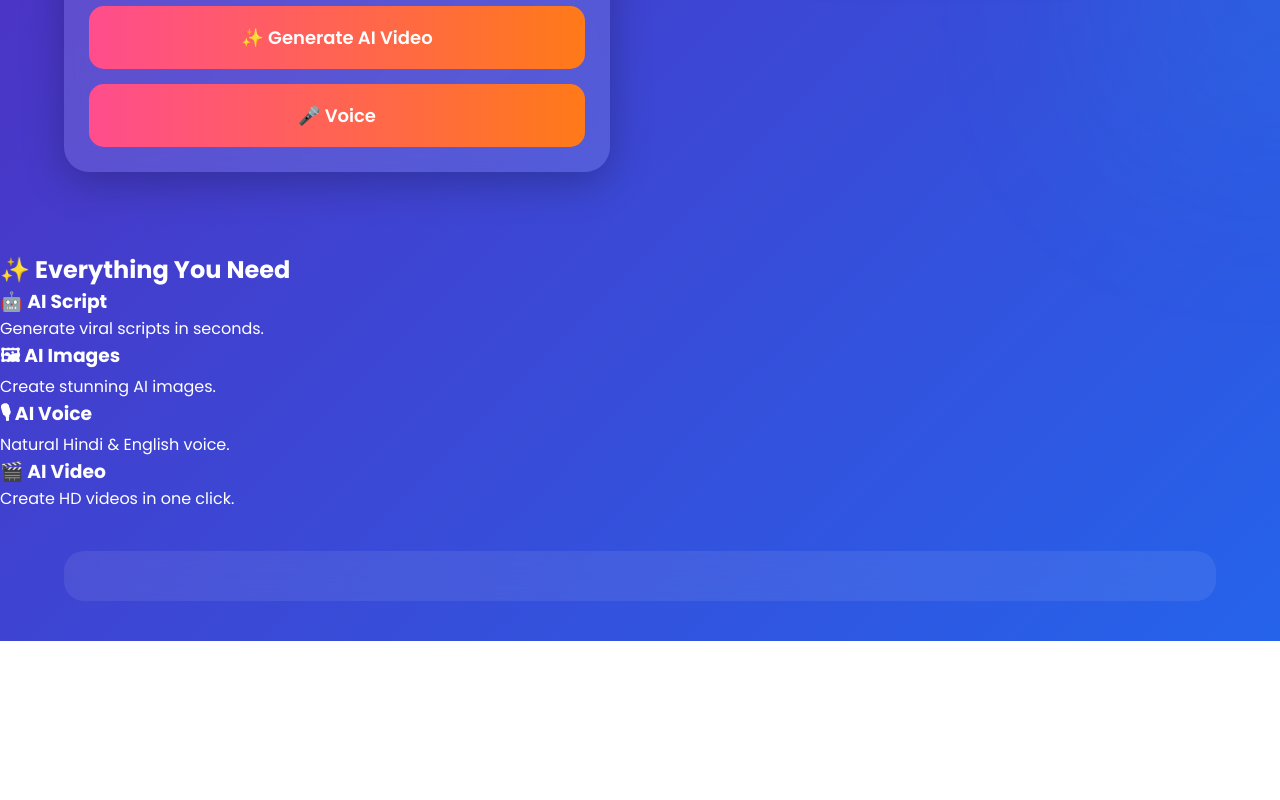
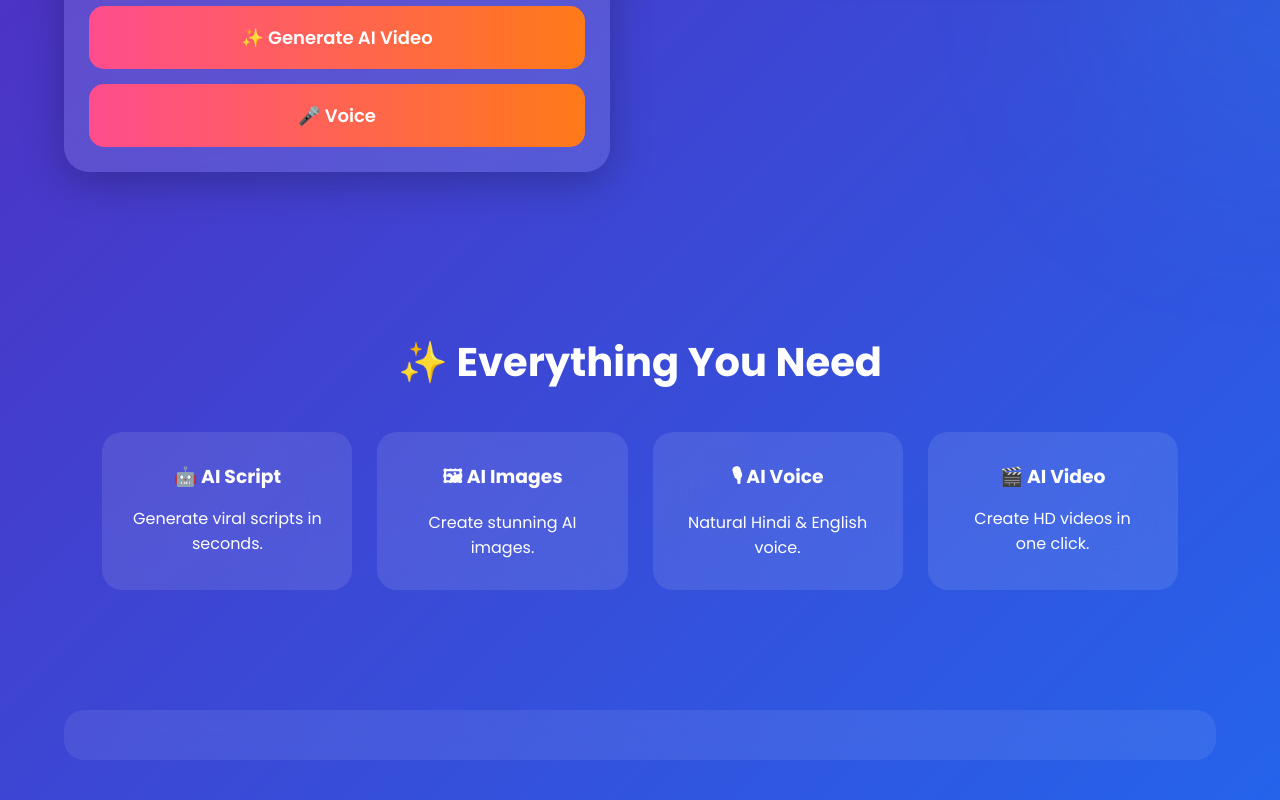
Before and after one commit to sy4773835-ui/AI-Video-Generator-, a website: page index.html in a window 1280 px wide. Shown: the part 805-1605 px from the top of the page. Before the commit the page ends 1446 px from the top, so only its background shows below. Drawn offline with Linux system fonts and the light colour scheme.

Commit message:
Add styles for features section and feature cards

```diff
--- a/style.css
+++ b/style.css
@@ -363,3 +363,35 @@ transition:.3s;
 .voice-btn:hover{
 transform:scale(1.05);
 }
+.features{
+padding:80px 8%;
+text-align:center;
+}
+
+.features h2{
+font-size:40px;
+margin-bottom:40px;
+}
+
+.feature-grid{
+display:grid;
+grid-template-columns:repeat(auto-fit,minmax(220px,1fr));
+gap:25px;
+}
+
+.feature-card{
+background:rgba(255,255,255,.10);
+backdrop-filter:blur(20px);
+padding:30px;
+border-radius:20px;
+transition:.3s;
+}
+
+.feature-card:hover{
+transform:translateY(-10px);
+box-shadow:0 15px 35px rgba(0,0,0,.25);
+}
+
+.feature-card h3{
+margin-bottom:15px;
+}
```
